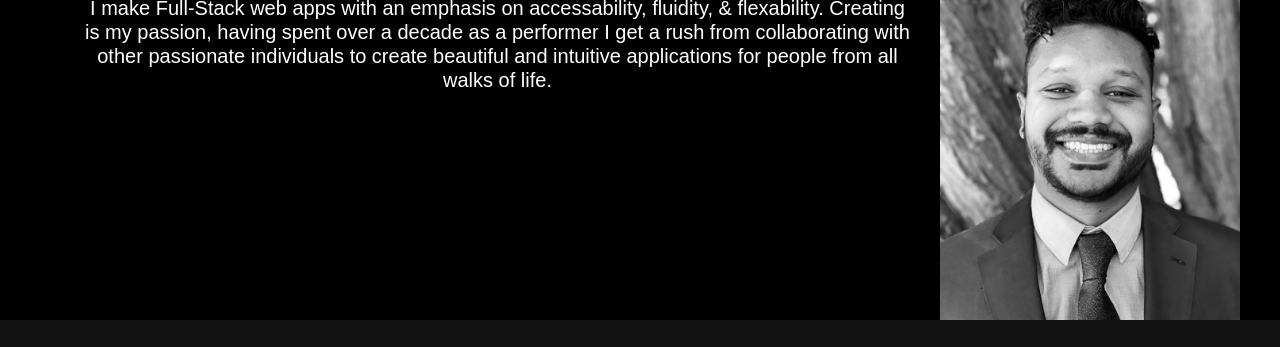
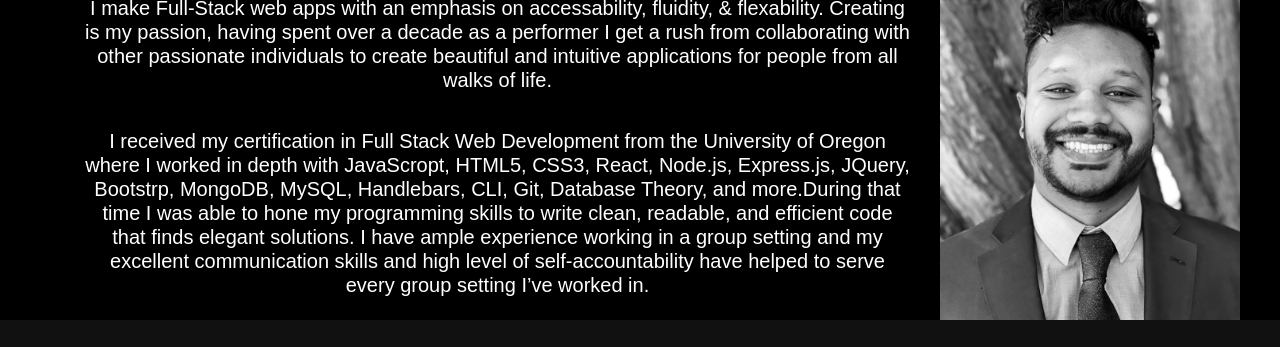
Before and after one commit to joshrehanek/react-portfolio, a React (Create React App) app: page / in a window 1280 px wide. Shown: the part 960-1307 px from the top of the page. Built offline with nearby package versions, Linux system fonts and the light colour scheme.

Commit message:
Updates Bio

```diff
--- a/src/components/Bio/Bio.js
+++ b/src/components/Bio/Bio.js
@@ -13,7 +13,14 @@ export default function Bio() {
                             <h2>Bio</h2>
                         </div>
                         <div>
-                            <h5 class="bio-content">I make Full-Stack web apps with an emphasis on accessability, fluidity, & flexability. Creating is my passion, having spent over a decade as a performer I get a rush from collaborating with other passionate individuals to create beautiful and intuitive applications for people from all walks of life.  </h5>
+                            <h5 class="bio-content">I make Full-Stack web apps with an emphasis on accessability, fluidity, & flexability. Creating is my passion, having spent over a decade as a performer I get a rush from collaborating with other passionate individuals to create beautiful and intuitive applications for people from all walks of life.
+                            </h5>
+                            <br>
+
+                            </br>
+                            <h5 class="bio-content">
+                            I received my certification in Full Stack Web Development from the University of Oregon where I worked in depth with JavaScropt, HTML5, CSS3, React, Node.js, Express.js, JQuery, Bootstrp, MongoDB, MySQL, Handlebars, CLI, Git, Database Theory, and more.During that time I was able to hone my programming skills to write clean, readable, and efficient code that finds elegant solutions.  I have ample experience working in a group setting and my excellent communication skills and high level of self-accountability have helped to serve every group setting I’ve worked in.
+                            </h5>
                         </div>
                     </Col>
                     <Col lg={3}>
```
